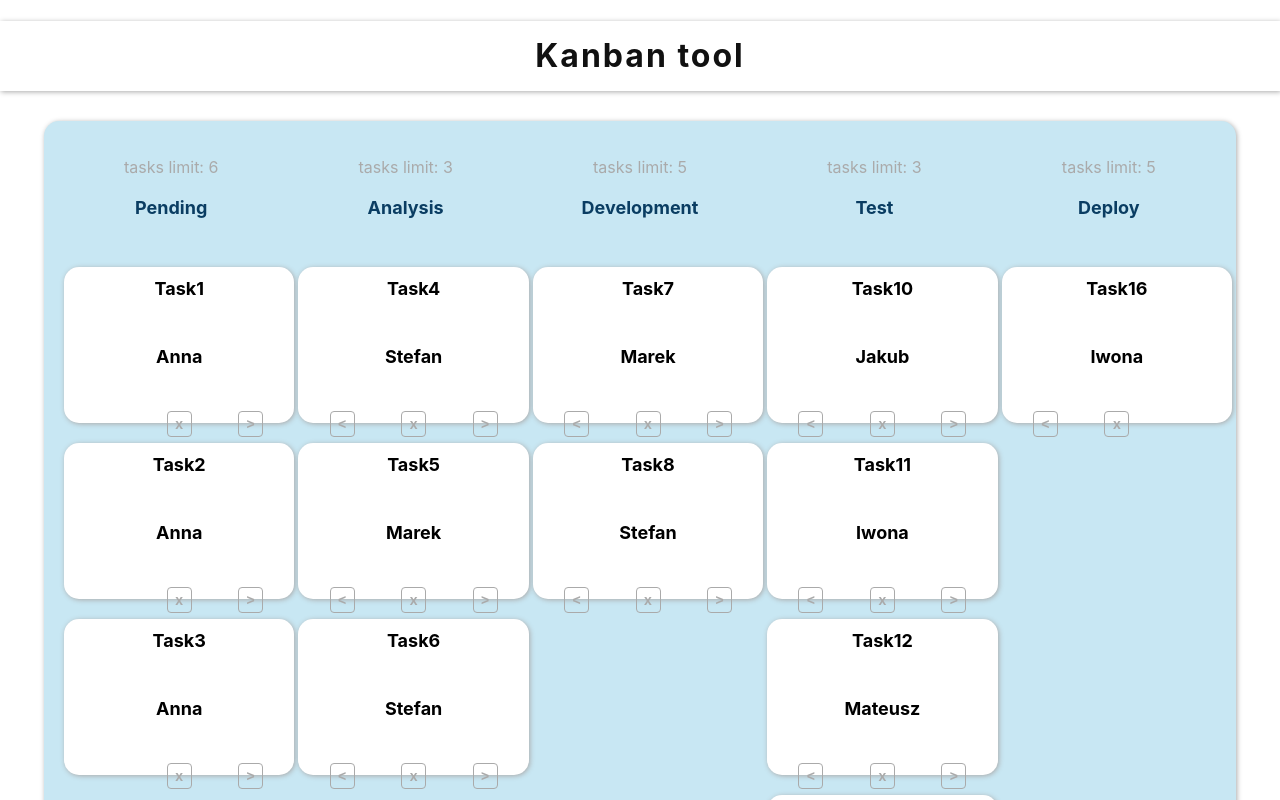
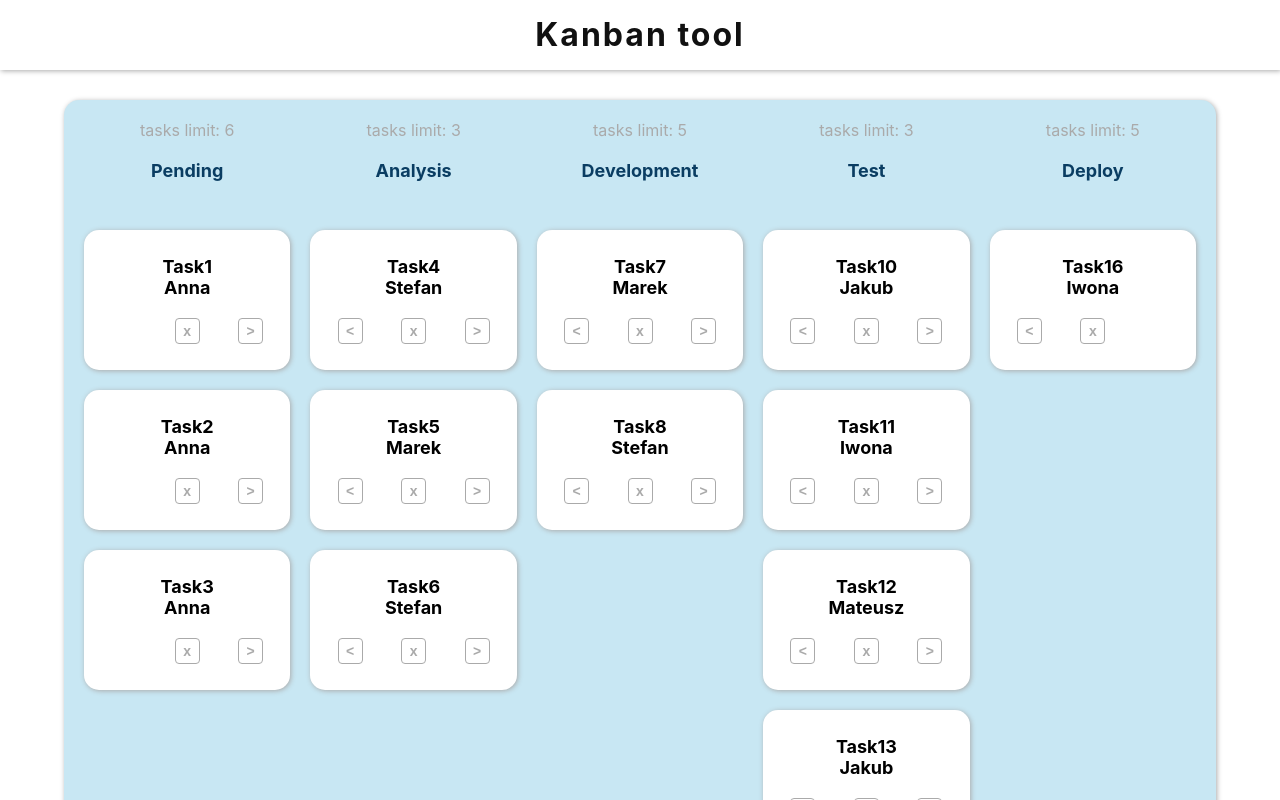
Before and after one commit to sadkowa/Kanban-Board, a React (Create React App) app: page / in a window 1280 px wide. Shown: the top 800 px of the page. Built offline with nearby package versions, Linux system fonts and the light colour scheme.

Commit message:
Add reset styling in index.css

```diff
--- a/src/index.css
+++ b/src/index.css
@@ -1,3 +1,9 @@
+* {
+  margin: 0;
+  padding: 0;
+  box-sizing: border-box;
+}
+
 body {
   margin: 0;
   font-family: -apple-system, BlinkMacSystemFont, 'Segoe UI', 'Roboto', 'Oxygen',
```
